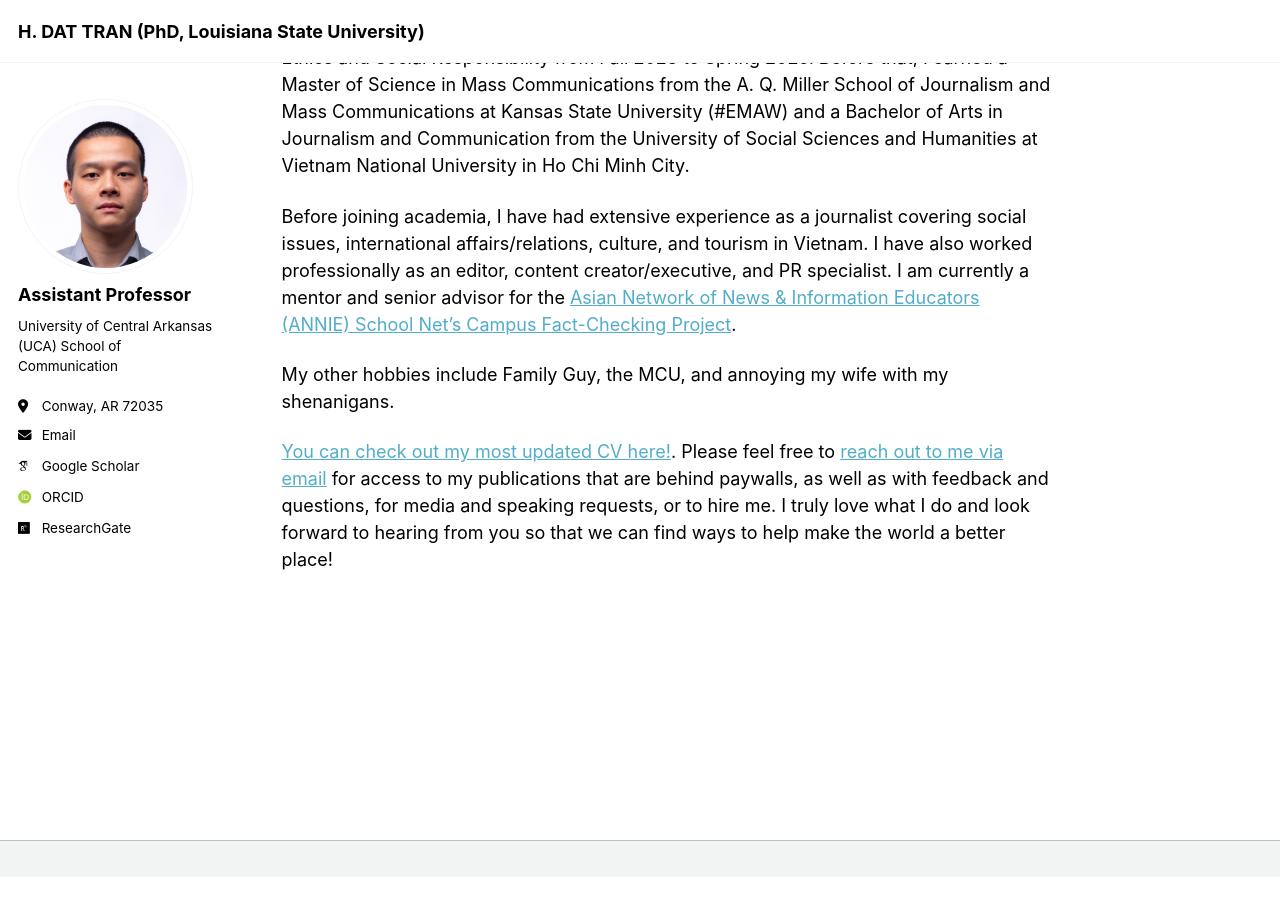
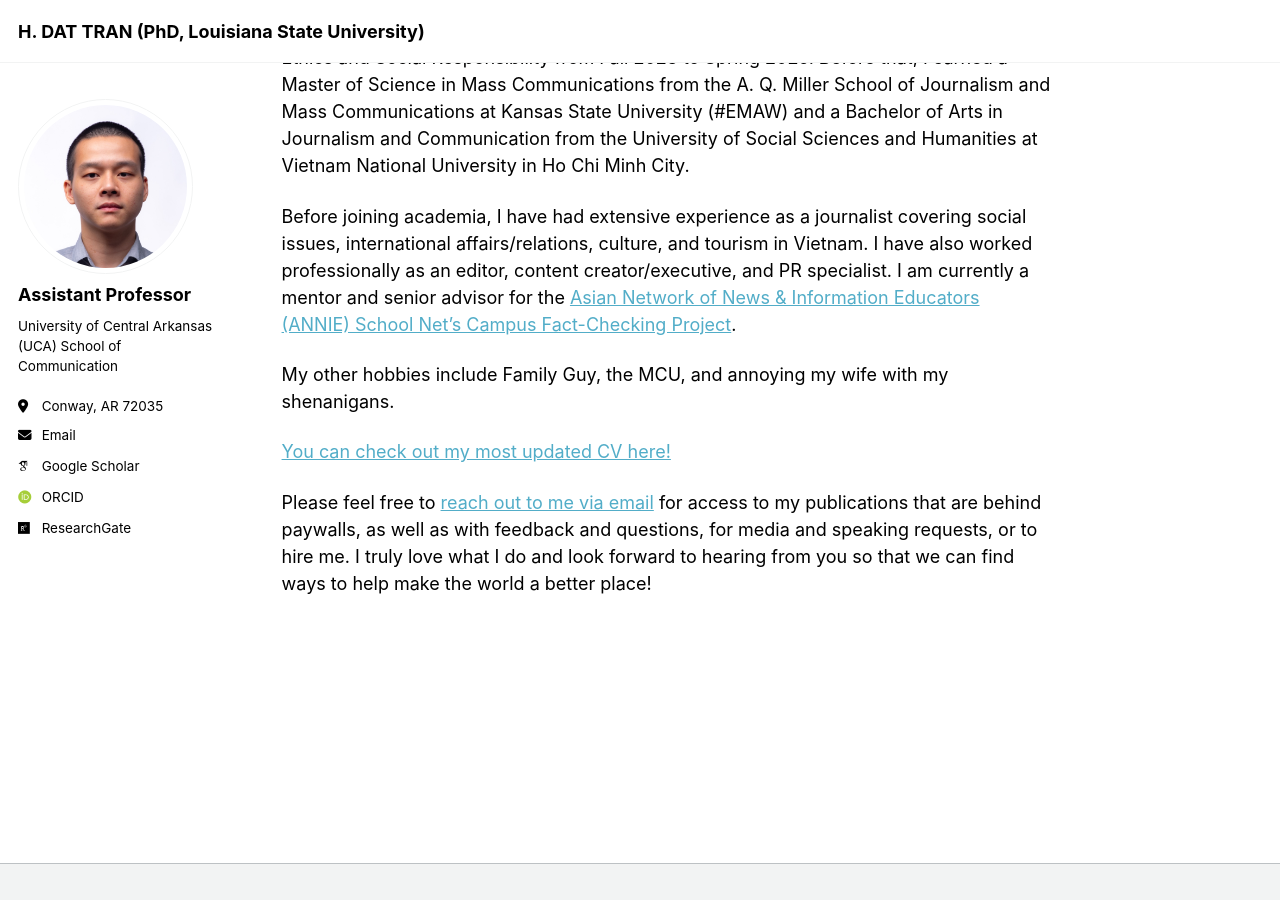
Before and after one commit to hdattran/hdattran.github.io, a Jekyll site: the page built from _pages/about.md, in a window 1280 px wide and 900 px high, scrolled down 652 px. Built offline with Jekyll 4.4.1, drawn with Linux system fonts in a browser that asks for light colours; some web fonts are replaced; before the commit the page ends 1529 px from its top, so only the background shows below that.

```diff
--- a/_pages/about.md
+++ b/_pages/about.md
@@ -19,4 +19,6 @@ Before joining academia, I have had extensive experience as a journalist coverin
 
 My other hobbies include Family Guy, the MCU, and annoying my wife with my shenanigans.
 
-[You can check out my most updated CV here!](/files/CV_HDatTran.pdf). Please feel free to [reach out to me via email](mailto:thdat285@gmail.com) for access to my publications that are behind paywalls, as well as with feedback and questions, for media and speaking requests, or to hire me. I truly love what I do and look forward to hearing from you so that we can find ways to help make the world a better place!
+[You can check out my most updated CV here!](/files/CV_HDatTran.pdf)
+
+Please feel free to [reach out to me via email](mailto:thdat285@gmail.com) for access to my publications that are behind paywalls, as well as with feedback and questions, for media and speaking requests, or to hire me. I truly love what I do and look forward to hearing from you so that we can find ways to help make the world a better place!
```
